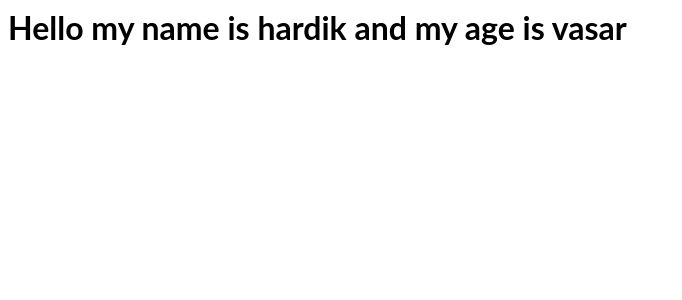
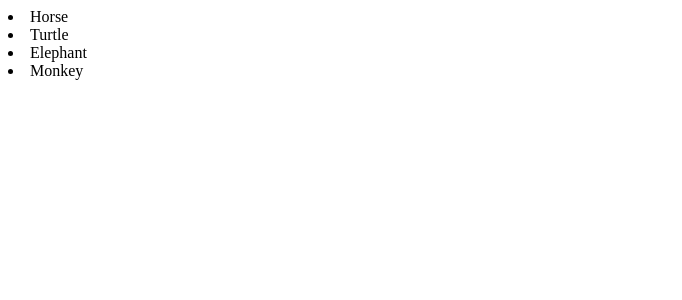
Before and after one commit to hardikvasar1/react-excersise-hardik, a React (Create React App) app: page / in a window 1280 px wide. Shown: the top 300 px of the page, without its empty margins (0-682 px from the left). Built offline with nearby package versions, Linux system fonts and the light colour scheme.

Commit message:
1 file modified, 1 added

```diff
--- /dev/null
+++ b/src/demo7.js
@@ -0,0 +1,15 @@
+import React from 'react';
+import './style.css';
+
+export default function demo7() {
+  const animals = [
+    { label: 'Horse' },
+    { label: 'Turtle' },
+    { label: 'Elephant' },
+    { label: 'Monkey' },
+  ];
+  const listItems = animals.map(function (data, index) {
+    return <li key={index}>{data.label}</li>;
+  });
+  return <>{listItems}</>;
+}
--- a/src/index.js
+++ b/src/index.js
@@ -2,5 +2,6 @@ import React from "react";
 import ReactDOM from "react-dom";
 
 import App from "./App";
+import Demo7 from './demo7'
 
-ReactDOM.render(<App />, document.getElementById("root"));
+ReactDOM.render(<Demo7 />, document.getElementById("root"));
```
